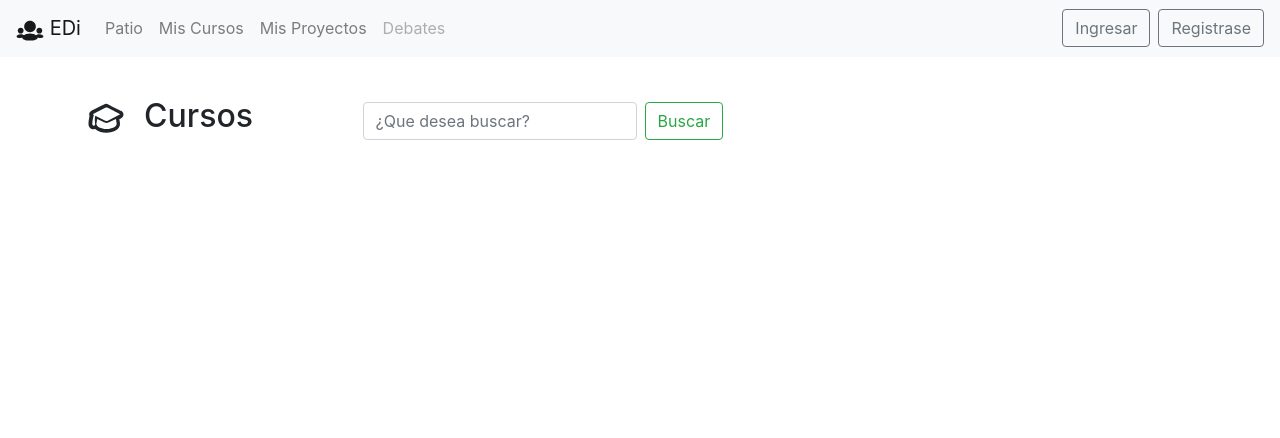
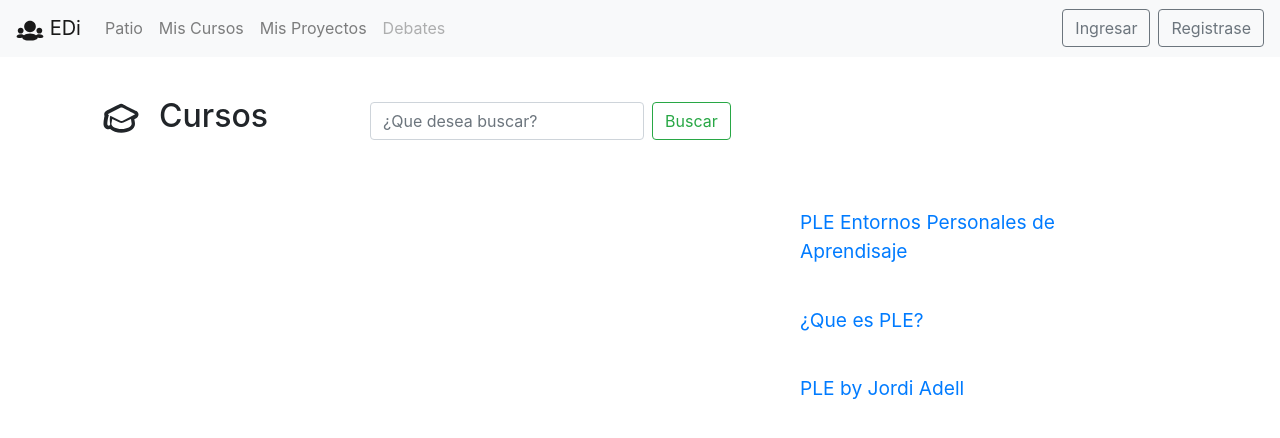
Before and after one commit to bidego/educacion-digital, a React (Create React App) app in the folder edi/: page /courses in a window 1280 px wide. Shown: the top 438 px of the page. Built offline with nearby package versions, Linux system fonts and the light colour scheme.

Commit message:
implemento yt links en courses

```diff
--- a/edi/package.json
+++ b/edi/package.json
@@ -21,6 +21,7 @@
     "react-dom": "^16.13.0",
     "react-google-login": "^5.1.2",
     "react-icons": "^3.9.0",
+    "react-player": "^1.15.2",
     "react-redux": "^7.2.0",
     "react-router-dom": "^5.1.2",
     "react-scripts": "^3.4.0",
--- a/edi/src/App.css
+++ b/edi/src/App.css
@@ -28,14 +28,21 @@
   color: #21dafb;
 }
 
-.Search-content {
+.Search-header, .Screen-content {
   padding: 40px;
 }
-.Screen-content {
+.Screen-header, .Screen-content {
   background-color: #fff;
   display: flex;
   flex-direction: row;
   padding-top: 40px;
+}
+.Sources-list {
+  list-style-type:  none;
+}
+.Sources-list li {
+  font-size: 1.2em;
+  padding: 20px;
 }
 @media only screen and (max-width: 600px) {
   .Login-content,.Signup-content {
--- a/edi/src/screens/Courses.tsx
+++ b/edi/src/screens/Courses.tsx
@@ -1,11 +1,49 @@
-import React from 'react';
+import React, { useState } from 'react';
 import { Container, Form, FormControl } from 'react-bootstrap';
 import { TiMortarBoard } from 'react-icons/ti';
 import { Btn } from '../components';
+import ReactPlayer from 'react-player';
 
 const Courses = (props:any) => {
+    const sources = [
+        {
+            title:"PLE Entornos Personales de Aprendisaje",
+            url:"https://www.youtube.com/watch?v=MPUlHtYfSzA"
+        },
+        {
+            title: "¿Que es PLE?",
+            url: "https://www.youtube.com/watch?v=d7PR_uo5gaE"
+        },
+        {
+            title: "PLE by Jordi Adell",
+            url: "https://www.youtube.com/watch?v=blzYQlj63Cc"
+        }
+    ];
+    const [ activeSource, setActiveSource ] = useState(sources[Math.floor(Math.random() * 3)]);
+
+    const handleYoutubelClick = async() => {
+        const res = await fetch("https://www.youtube.com/results?search_query=una+cerveza");
+        console.log(res.json());
+    };
+    const handleVideoChange = (ev:any) => {
+        ev.preventDefault();
+        console.log(ev.currentTarget.href);
+        setActiveSource({title: ev.currentTarget.value, url: ev.currentTarget.href });
+    };
+    function renderLinks() {
+        let list = [];
+        for (let source of sources) {
+            list.push(<li>
+                <a onClick={handleVideoChange} href={source.url}>
+                    {source.title}
+                </a>
+            </li>);
+        }
+        return list;
+    }
     return(
-        <Container className="Screen-content">
+        <Container className="Screen-container">
+            <Container className="Screen-header">
                 <section className="Screen-left">
                     <TiMortarBoard size={42} />
                     <h2>&nbsp;&nbsp;Cursos</h2>
@@ -17,6 +55,30 @@ const Courses = (props:any) => {
                     </Form>
                 </section>
             </Container>
+            <Container className="Screen-content">
+                <section className="Screen-left">
+                    <ReactPlayer
+                        title={activeSource.title}
+                        url={activeSource.url}
+                        config={{
+                            youtube: {
+                                playerVars: {
+                                    showinfo: 1 }
+                                }
+                            }}
+                    />
+                </section>
+                <section className="Screen-right">
+                    <ul className="Sources-list">
+                        {renderLinks()}
+                    </ul>
+                    <Form hidden inline>
+                        <FormControl type="text" placeholder="¿Que desea buscar?" className="mr-sm-2" />
+                        <Btn onClick={handleYoutubelClick} variant="outline-success">Busca en yutu</Btn>
+                    </Form>
+                </section>
+            </Container>
+        </Container>
     )
 }
 
```
Also changed, not shown: 1 other file (tests, documents, lock files or other folders). Lines whose indentation alone changed are shown as unchanged.
